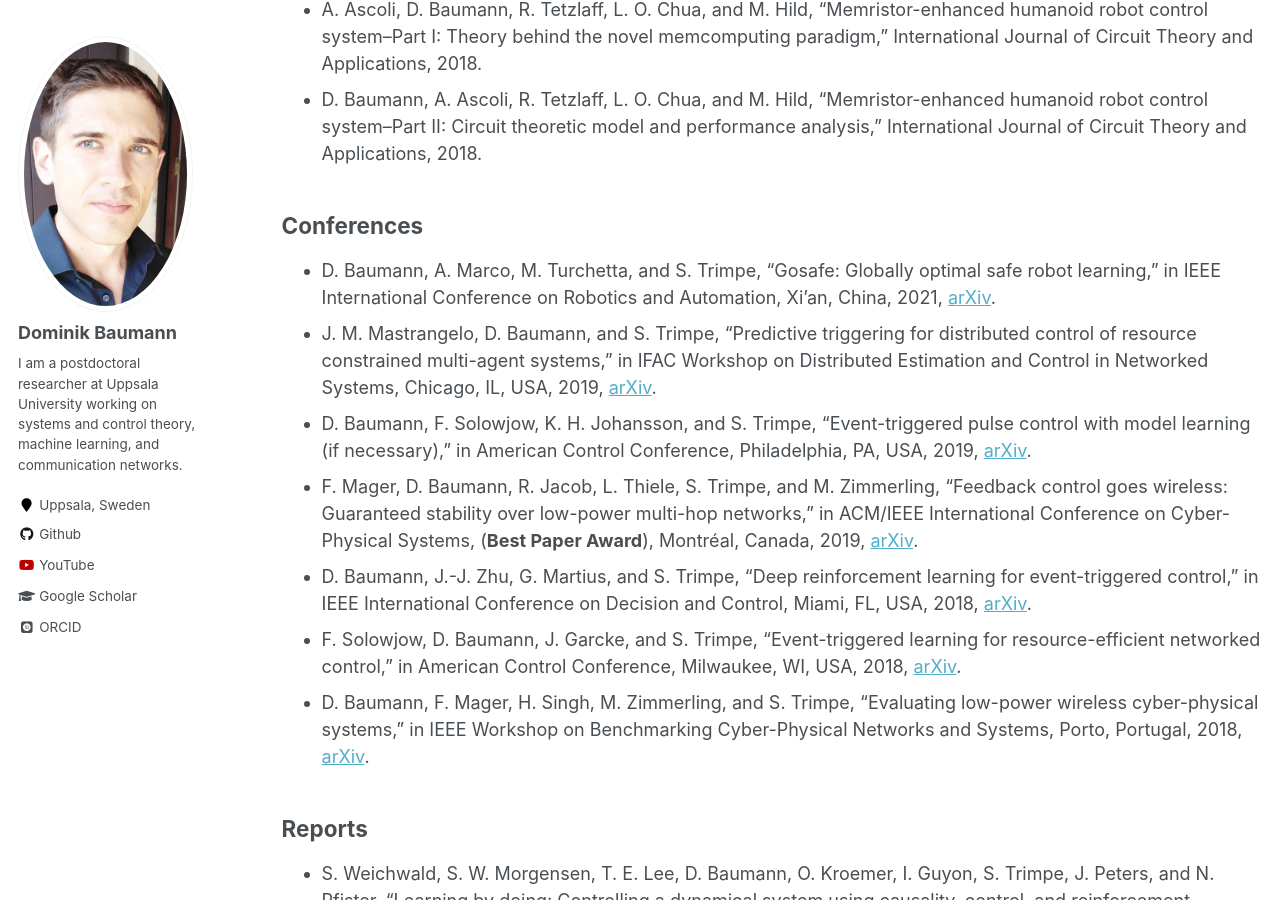
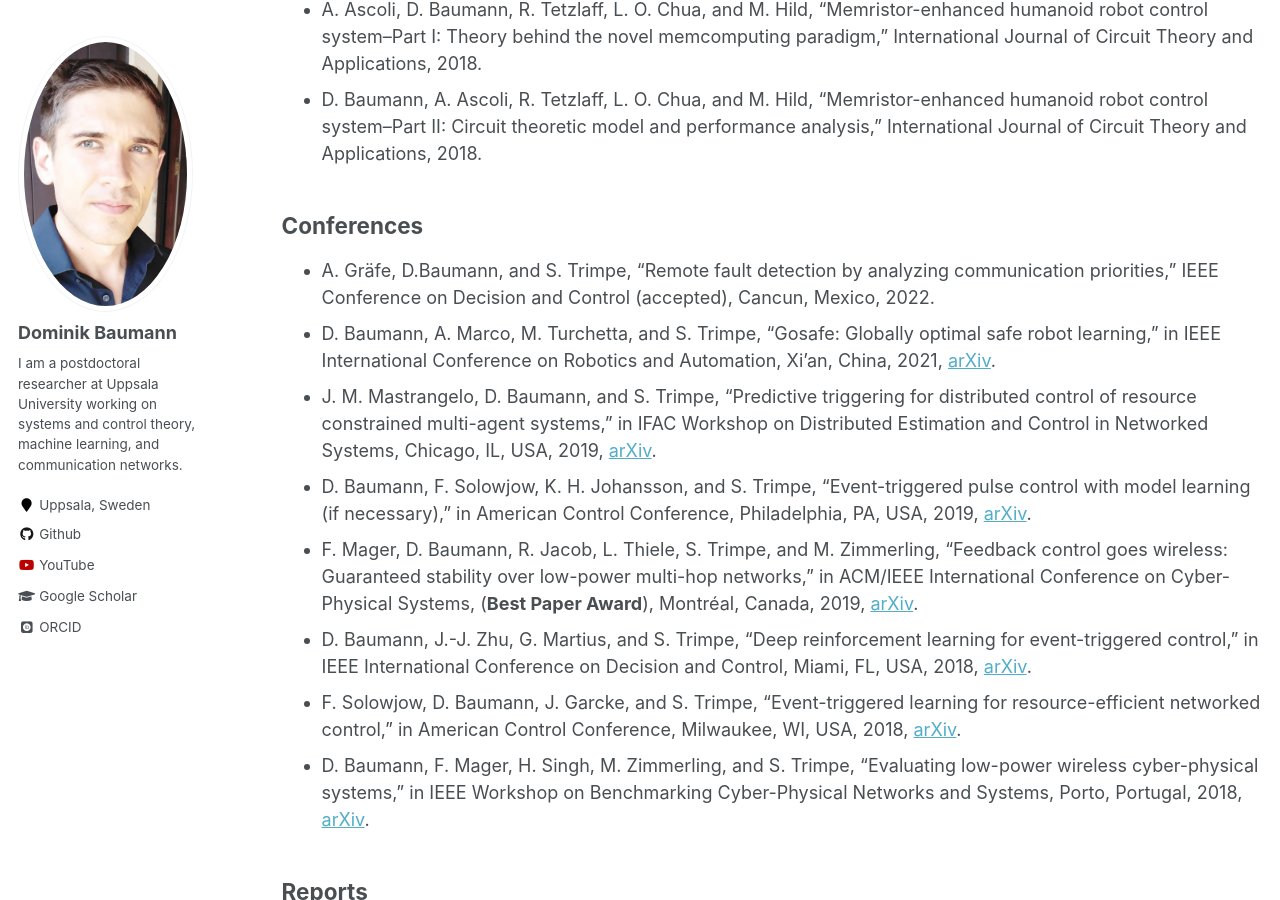
Before and after one commit to baumanndominik/baumanndominik.github.io, a Jekyll site: the page built from _pages/publications.md, in a window 1280 px wide and 900 px high, scrolled down 843 px. Built offline with Jekyll 4.4.1, drawn with Linux system fonts in a browser that asks for light colours; some web fonts are replaced.

Commit message:
accepted cdc paper

```diff
--- a/_pages/publications.md
+++ b/_pages/publications.md
@@ -22,6 +22,7 @@ You can also find my articles on [my Google Scholar profile](https://scholar.goo
 
 ## Conferences
 
+* A. Gräfe, D.Baumann, and S. Trimpe, "Remote fault detection by analyzing communication priorities," IEEE Conference on Decision and Control (accepted), Cancun, Mexico, 2022.
 * D. Baumann, A. Marco, M. Turchetta, and S. Trimpe, “Gosafe: Globally optimal safe robot learning,” in IEEE International Conference on Robotics and Automation, Xi’an, China, 2021, [arXiv](https://arxiv.org/abs/2105.13281).
 * J. M. Mastrangelo, D. Baumann, and S. Trimpe, “Predictive triggering for distributed control of resource constrained multi-agent systems,” in IFAC Workshop on Distributed Estimation and Control in Networked Systems, Chicago, IL, USA, 2019, [arXiv](https://arxiv.org/abs/1907.12300).
 * D. Baumann, F. Solowjow, K. H. Johansson, and S. Trimpe, “Event-triggered pulse control with model learning (if necessary),” in American Control Conference, Philadelphia, PA, USA, 2019, [arXiv](https://arxiv.org/abs/1903.08046).
```
